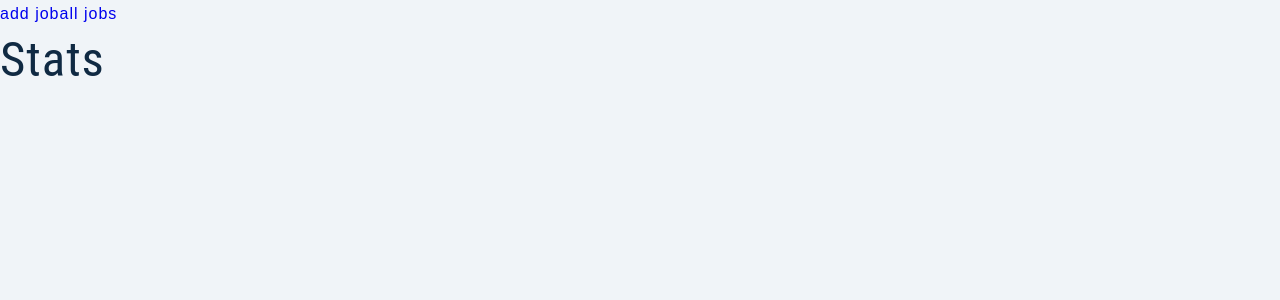
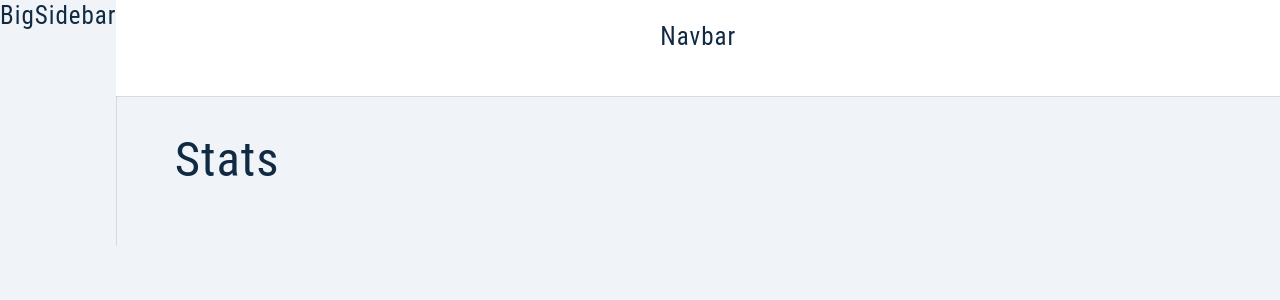
Before and after one commit to tusharzalte/jobify, a React (Create React App) app in the folder client/: page / in a window 1280 px wide. Shown: the top 300 px of the page. Built offline with nearby package versions, Linux system fonts and the light colour scheme; sample sign-in values are in the browser's storage.

Commit message:
section 21 commit

```diff
--- a/client/package.json
+++ b/client/package.json
@@ -11,6 +11,7 @@
     "normalize.css": "^8.0.1",
     "react": "^18.2.0",
     "react-dom": "^18.2.0",
+    "react-icons": "^4.7.1",
     "react-router-dom": "^6.7.0",
     "react-scripts": "5.0.1",
     "styled-components": "^5.3.6",
--- /dev/null
+++ b/client/src/components/BigSidebar.js
@@ -0,0 +1,12 @@
+import Wrapper from "../assets/wrappers/BigSidebar"
+import React from 'react'
+
+const BigSidebar = () => {
+  return (
+    <Wrapper>
+        <h4>BigSidebar</h4>
+    </Wrapper>
+  )
+}
+
+export default BigSidebar
--- /dev/null
+++ b/client/src/components/Navbar.js
@@ -0,0 +1,12 @@
+import React from 'react'
+import Wrapper from '../assets/wrappers/Navbar'
+import {FaHome} from 'react-icons/fa'
+const Navbar = () => {
+  return (
+    <Wrapper>
+        <h4>Navbar</h4>
+    </Wrapper>
+  )
+}
+
+export default Navbar
--- /dev/null
+++ b/client/src/components/SmallSidebar.js
@@ -0,0 +1,11 @@
+import React from 'react'
+import Wrapper from '../assets/wrappers/SmallSidebar'
+const SmallSidebar = () => {
+  return (
+    <Wrapper>
+        <h4>small sidebar</h4>
+    </Wrapper>
+  )
+}
+
+export default SmallSidebar
--- a/client/src/components/index.js
+++ b/client/src/components/index.js
@@ -1,4 +1,8 @@
 import Logo from '../components/Logo'
 import FormRow from './FormRow'
 import Alert from './Alert'
-export {Logo,FormRow,Alert}
+import Navbar from './Navbar'
+import BigSidebar from './BigSidebar'
+import SmallSidebar from './SmallSidebar'
+
+export { Logo, FormRow, Alert, Navbar, BigSidebar, SmallSidebar }
--- a/client/src/pages/dashboard/sharedLayout.js
+++ b/client/src/pages/dashboard/sharedLayout.js
@@ -1,14 +1,21 @@
-import { Outlet,Link } from 'react-router-dom'
+import { Outlet, Link } from 'react-router-dom'
 import Wrapper from '../../assets/wrappers/SharedLayout'
+import { Navbar, SmallSidebar, BigSidebar } from '../../components'
 
 function SharedLayout() {
   return (
     <Wrapper>
-        <nav>
-      <Link to="add-job">add job</Link>
-      <Link to="all-jobs">all jobs</Link>
-     </nav>
-    <Outlet />
+      <main className='dashboard'>
+
+        <SmallSidebar />
+        <BigSidebar />
+        <div>
+          <Navbar />
+          <div className='dashboard-page'>
+            <Outlet />
+          </div>
+        </div>
+      </main>
     </Wrapper>
   )
 }
```
Also changed, not shown: 1 other file (tests, documents, lock files or other folders).
